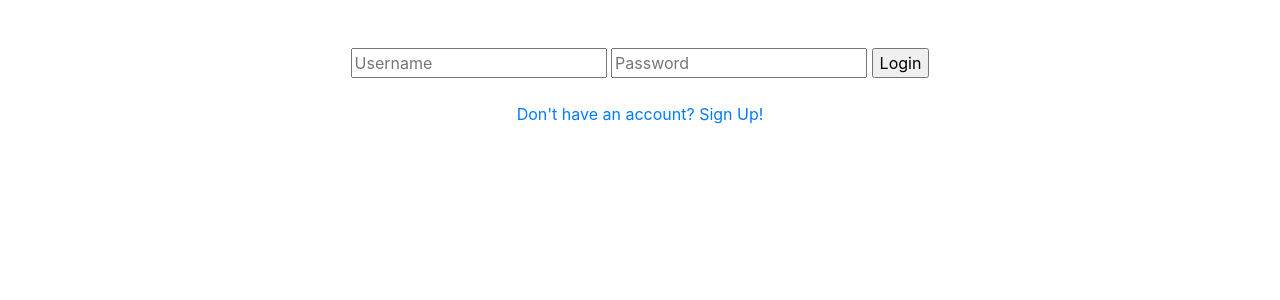
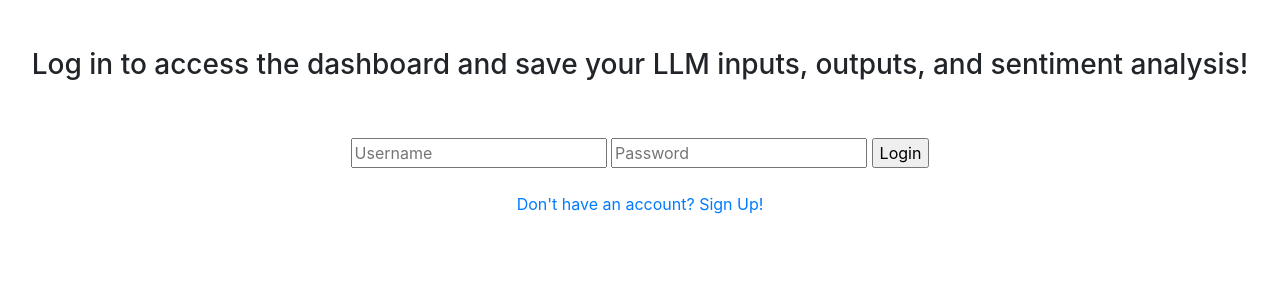
Before and after one commit to khinzen/final-project, a Flask app: page /login in a window 1280 px wide. Shown: the part 56-356 px from the top of the page. Run offline with Flask 3, Linux system fonts and the light colour scheme; parts of the project's set-up code (start-up, migrations or seed data) failed here and were passed over.

Commit message:
headings

```diff
--- a/app.py
+++ b/app.py
@@ -1,5 +1,6 @@
 from flask import Flask, render_template, request, redirect, url_for, session
 from openai import OpenAI
+
 from flask_sqlalchemy import SQLAlchemy
 from flask_login import UserMixin, login_user, LoginManager, login_required, logout_user, current_user
 from flask_wtf import FlaskForm
--- a/templates/login.html
+++ b/templates/login.html
@@ -3,6 +3,8 @@
 {% block content %}
 
 <center>
+    <br><br>
+        <h3>Log in to access the dashboard and save your LLM inputs, outputs, and sentiment analysis!</h3>
     <br><br>
     <form method="POST" action="">
         {{ form.hidden_tag() }}
--- a/templates/register.html
+++ b/templates/register.html
@@ -3,6 +3,8 @@
 {% block content %}
 
 <center>
+    <br><br>
+    <h3>Create your account!</h3>
     <br><br>
     <form method="POST" action="">
         {{ form.hidden_tag() }}
```
